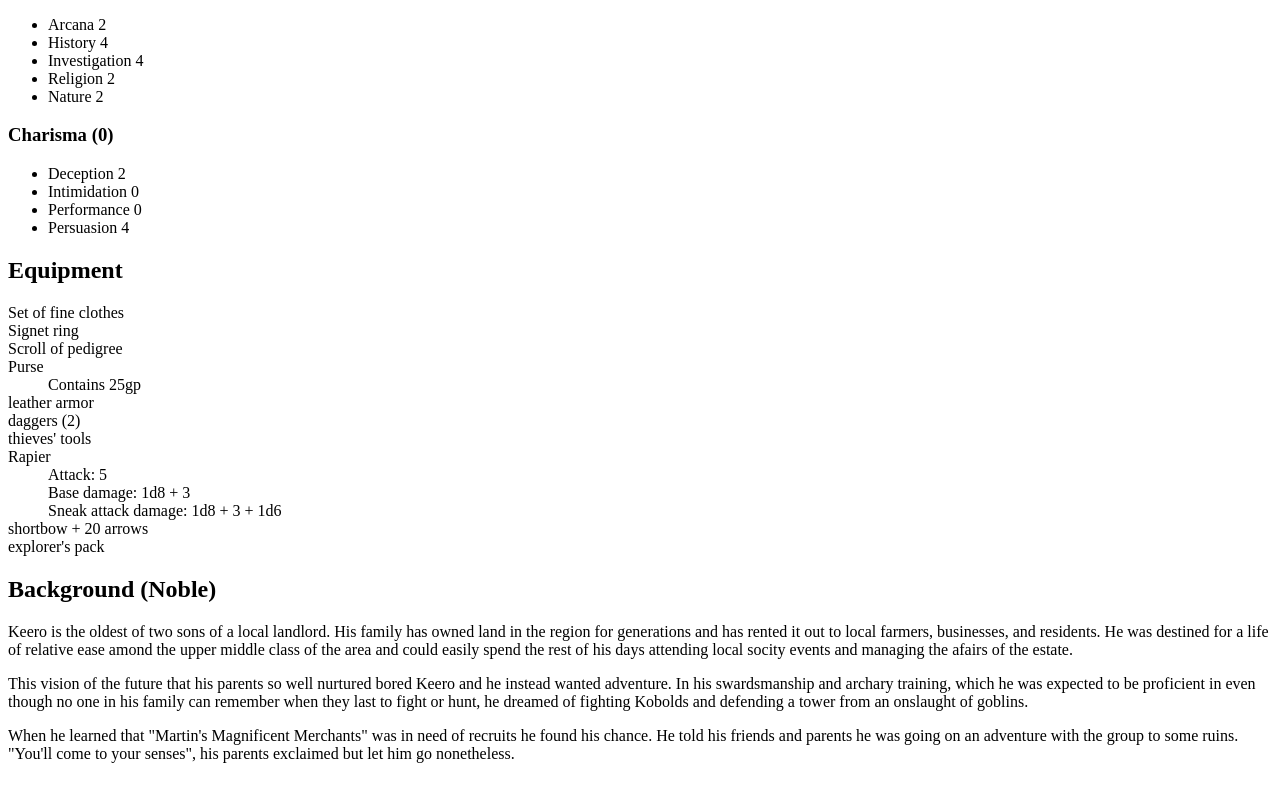
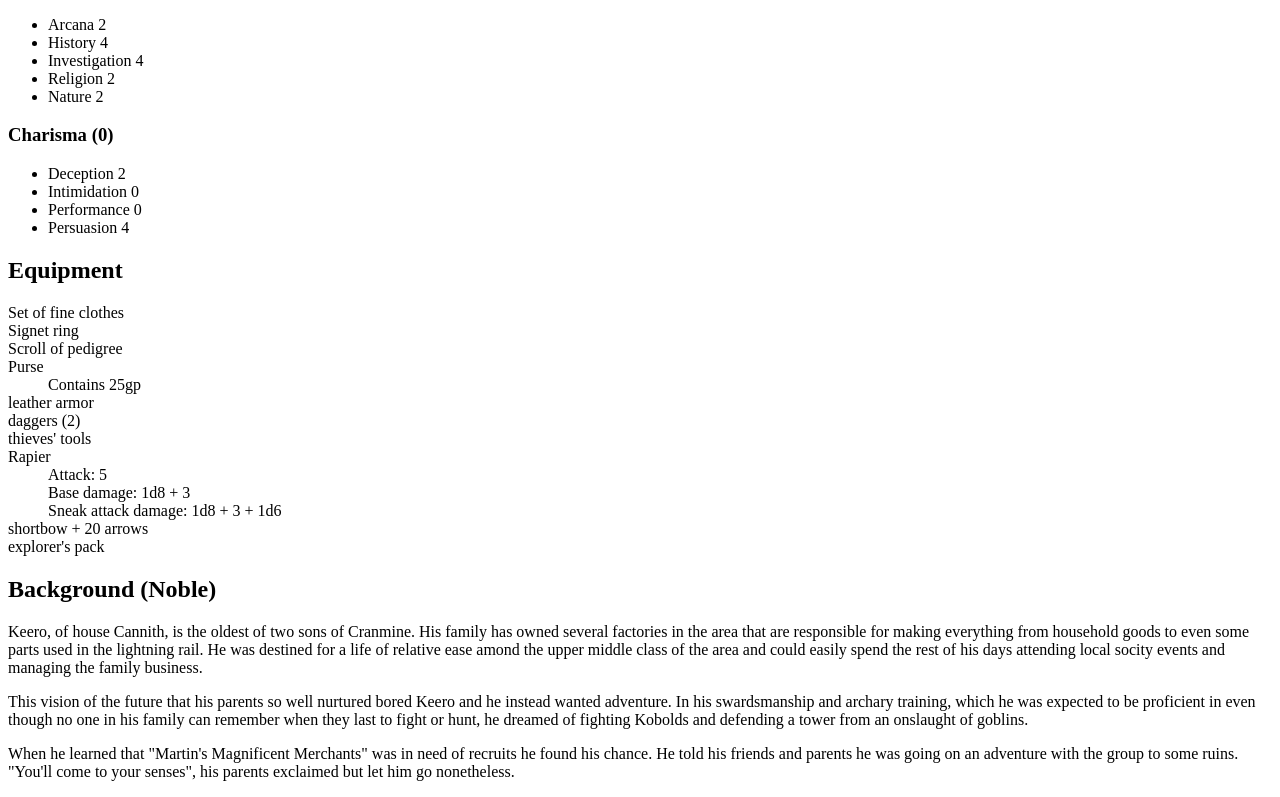
Before and after one commit to prowe/Keero, a website: page index.html in a window 1280 px wide. Shown: the part 813-1610 px from the top of the page. Drawn offline with Linux system fonts and the light colour scheme.

Commit message:
Update index.html

```diff
--- a/index.html
+++ b/index.html
@@ -96,10 +96,7 @@
     <section>
         <h2>Background (Noble)</h2>
         <p>
-            Keero is the oldest of two sons of a local landlord. His family has owned land in the region for generations and has rented
-            it out to local farmers, businesses, and residents. He was destined for a life of relative ease amond the upper
-            middle class of the area and could easily spend the rest of his days attending local socity events and managing
-            the afairs of the estate.
+            Keero, of house Cannith, is the oldest of two sons of Cranmine. His family has owned several factories in the area that are responsible for making everything from household goods to even some parts used in the lightning rail. He was destined for a life of relative ease amond the upper middle class of the area and could easily spend the rest of his days attending local socity events and managing the family business.
         </p>
         <p>
             This vision of the future that his parents so well nurtured bored Keero and he instead wanted adventure. In his swardsmanship
```
